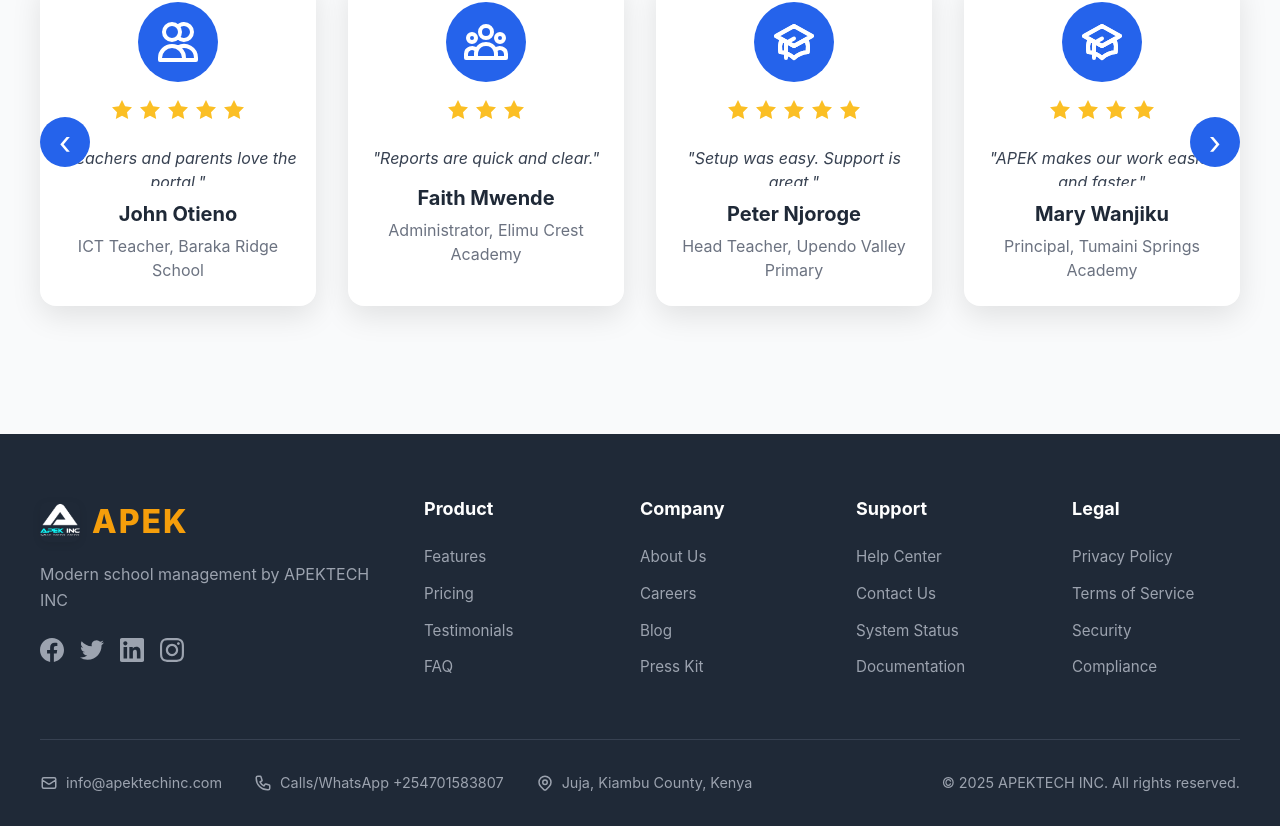
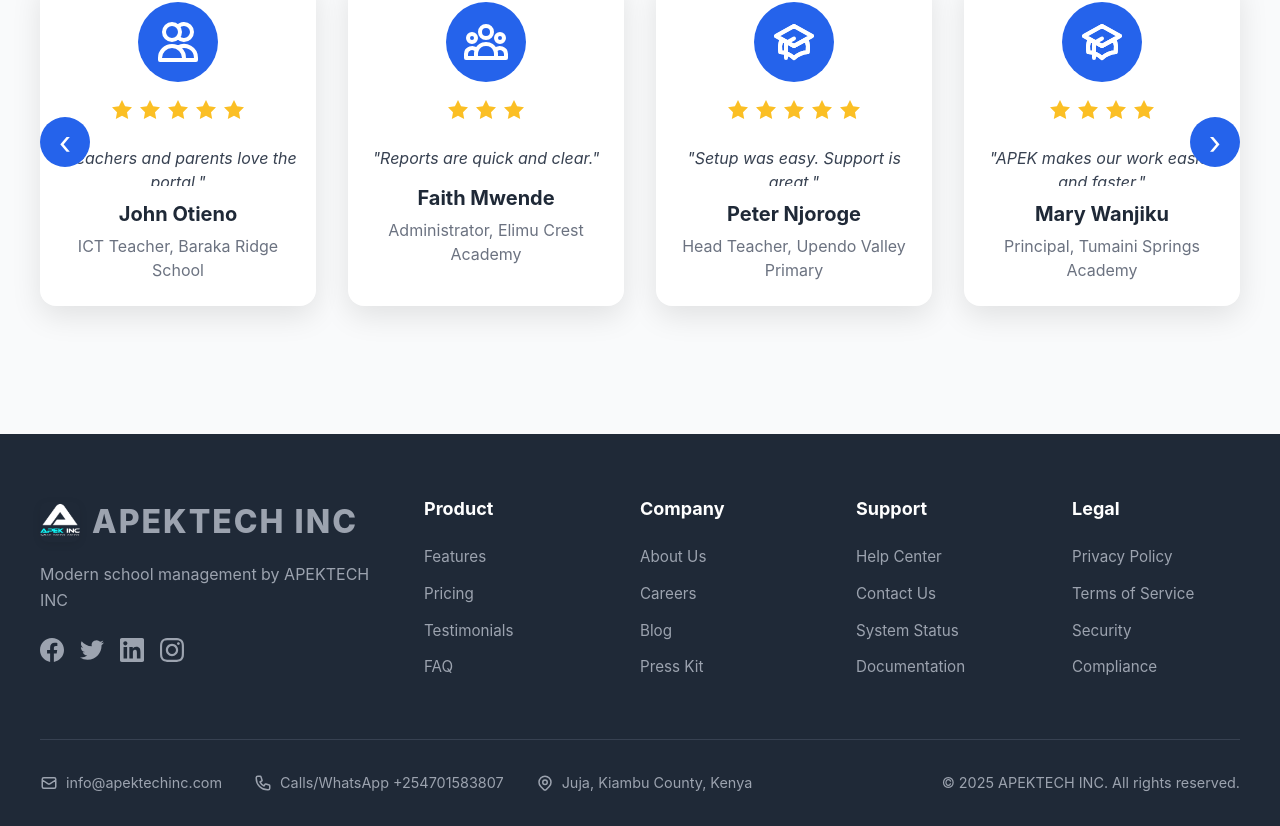
Before and after one commit to Newtonouma/Apek_landingpage, a React (Vite) app: page / in a window 1280 px wide. Shown: the part 7098-7924 px from the top of the page. Built offline with nearby package versions, Linux system fonts and the light colour scheme.

Commit message:
Name and logo added in the footer

```diff
--- a/src/components/sections/Footer/Footer.css
+++ b/src/components/sections/Footer/Footer.css
@@ -12,7 +12,6 @@
     height: 40px;
     object-fit: contain;
     border-radius: 8px;
-    background: #fff;
     box-shadow: 0 2px 8px rgba(0, 0, 0, 0.08);
     background: transparent;
 }
@@ -20,7 +19,7 @@
 .footer-logo-text {
     font-size: 2rem;
     font-weight: 800;
-    color: #f59e0b;
+    color: #9ca3af;
     letter-spacing: 2px;
 }
 
--- a/src/components/sections/Footer/Footer.jsx
+++ b/src/components/sections/Footer/Footer.jsx
@@ -58,7 +58,7 @@ const Footer = () => {
             <div className="footer-column">
               <div className="footer-logo-combo">
                 <img src="/images/APEK White.png" alt="APEK Logo" className="footer-logo-img" />
-                <span className="footer-logo-text">APEK</span>
+                <span className="footer-logo-text">APEKTECH INC</span>
               </div>
               <p className="footer-tagline">
                 Modern school management by APEKTECH INC
```
